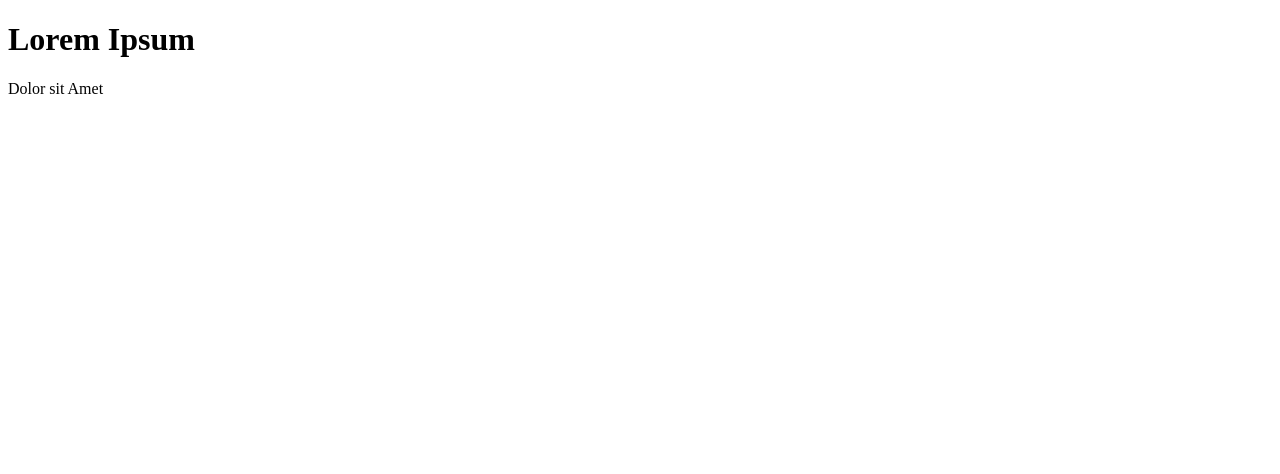
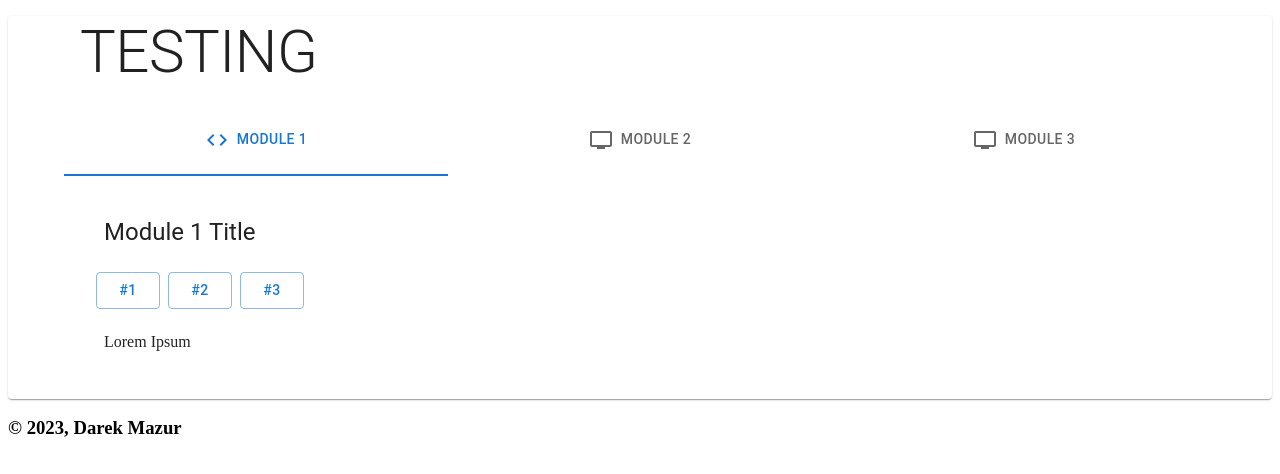
Before and after one commit to DarekMazur/just_train, a React (Vite) app: page / in a window 1280 px wide. Shown: the top 474 px of the page. Built offline with nearby package versions, Linux system fonts and the light colour scheme.

Commit message:
prepare main view

```diff
--- a/package.json
+++ b/package.json
@@ -17,11 +17,12 @@
 		"@mui/icons-material": "^5.11.16",
 		"@mui/material": "^5.12.0",
 		"@mui/styled-engine-sc": "^5.12.0",
+		"@vitejs/plugin-react": "^3.1.0",
+		"prop-types": "^15.8.1",
 		"react": "^18.2.0",
 		"react-dom": "^18.2.0",
 		"styled-components": "^5.3.9",
-		"vite": "^4.2.0",
-		"@vitejs/plugin-react": "^3.1.0"
+		"vite": "^4.2.0"
 	},
 	"devDependencies": {
 		"@types/react": "^18.0.28",
--- a/src/App.jsx
+++ b/src/App.jsx
@@ -1,14 +1,124 @@
-import React from 'react';
+/* eslint-disable react/jsx-props-no-spreading */
+import React, { useState } from 'react'
+import PropTypes from 'prop-types'
+import { Paper, Box, Container, Button, Tabs, Tab, Card, CardHeader, CardContent, CardActions, Typography  } from "@mui/material"
+import { Code, PersonalVideo } from '@mui/icons-material'
+
+function TabPanel(props) {
+  const { children, value, index, ...other } = props;
+
+  return (
+    <div
+      role="tabpanel"
+      hidden={value !== index}
+      id={`simple-tabpanel-${index}`}
+      aria-labelledby={`tab-${index}`}
+      // eslint-disable-next-line react/jsx-props-no-spreading
+      {...other}
+    >
+      {value === index && (
+        <Box sx={{ p: 3 }}>
+          {children}
+        </Box>
+      )}
+    </div>
+  );
+}
+
+TabPanel.propTypes = {
+  // eslint-disable-next-line react/require-default-props
+  children: PropTypes.node,
+  index: PropTypes.number.isRequired,
+  value: PropTypes.number.isRequired,
+};
+
+function a11yProps(index) {
+  return {
+    id: `tab-${index}`,
+    'aria-controls': `tabpanel-${index}`,
+  };
+}
 
 function App() {
-	return (
-		<>
-			<h1>Lorem Ipsum</h1>
-			<div>
-				<p>Dolor sit Amet</p>
-			</div>
-		</>
-	);
+  const [state, setState] = useState(false)
+  const [value, setValue] = useState(0);
+
+  const currentYear = `© ${new Date().getFullYear()}, Darek Mazur`
+
+  const handleChange = (event, newValue) => {
+    setValue(newValue);
+    setState(false)
+  };
+
+  const handleClick = () => {
+    setState(!state)
+  }
+
+  return (
+    <div className="App">
+      <Paper>
+        <Container>
+          <Box m={2}>
+            <Typography variant="h2">TESTING</Typography>
+          </Box>
+            <Tabs
+              variant="fullWidth"
+              value={value}
+              onChange={handleChange}
+              aria-label="icon position tabs"
+            >
+              <Tab icon={<Code />} iconPosition="start" label="Module 1" {...a11yProps(0)} />
+              <Tab icon={<PersonalVideo />} iconPosition="start" label="Module 2" {...a11yProps(1)} />
+              <Tab icon={<PersonalVideo />} iconPosition="start" label="Module 3" {...a11yProps(2)} />
+            </Tabs>
+            <TabPanel value={value} index={0} >
+              <Card elevation="0">
+                <CardHeader title="Module 1 Title" />
+                <CardActions>
+                <Button variant="outlined" onClick={handleClick}>#1</Button>
+                  <Button variant="outlined" onClick={handleClick}>#2</Button>
+                  <Button variant="outlined" onClick={handleClick}>#3</Button>
+                </CardActions>
+                <CardContent>
+                  Lorem Ipsum
+                </CardContent>
+              </Card>
+            </TabPanel>
+
+            <TabPanel value={value} index={1}>
+              <Card elevation="0">
+                <CardHeader title="Module 2 Title" />
+                <CardActions>
+                  <Button variant="outlined" onClick={handleClick}>#1</Button>
+                  <Button variant="outlined" onClick={handleClick}>#2</Button>
+                  <Button variant="outlined" onClick={handleClick}>#3</Button>
+                </CardActions>
+                <CardContent>
+                  Lorem Ipsum
+                </CardContent>
+              </Card>
+            </TabPanel>
+
+            <TabPanel value={value} index={2}>
+            <Card elevation="0">
+                <CardHeader title="Module 3 Title" />
+                <CardActions>
+                  <Button variant="outlined" onClick={handleClick}>#1</Button>
+                  <Button variant="outlined" onClick={handleClick}>#2</Button>
+                  <Button variant="outlined" onClick={handleClick}>#3</Button>
+                </CardActions>
+                <CardContent>
+                  Lorem Ipsum
+                </CardContent>
+              </Card>
+            </TabPanel>
+        </Container>
+      </Paper>
+      <footer>
+          <h3>{currentYear}</h3>
+      </footer>
+    </div>
+  )
 }
 
-export default App;
+export default App
```
Also changed, not shown: 1 other file (tests, documents, lock files or other folders).
